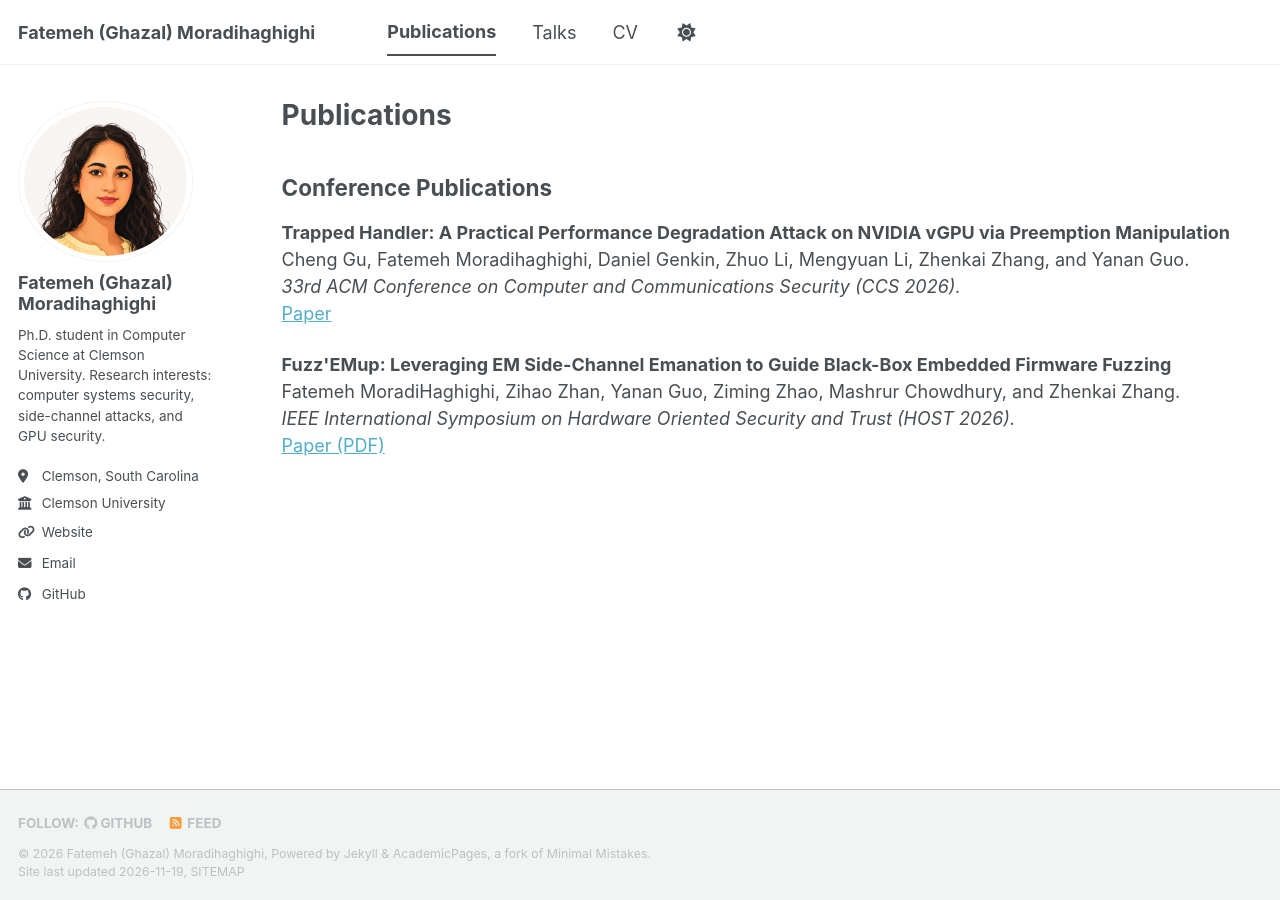
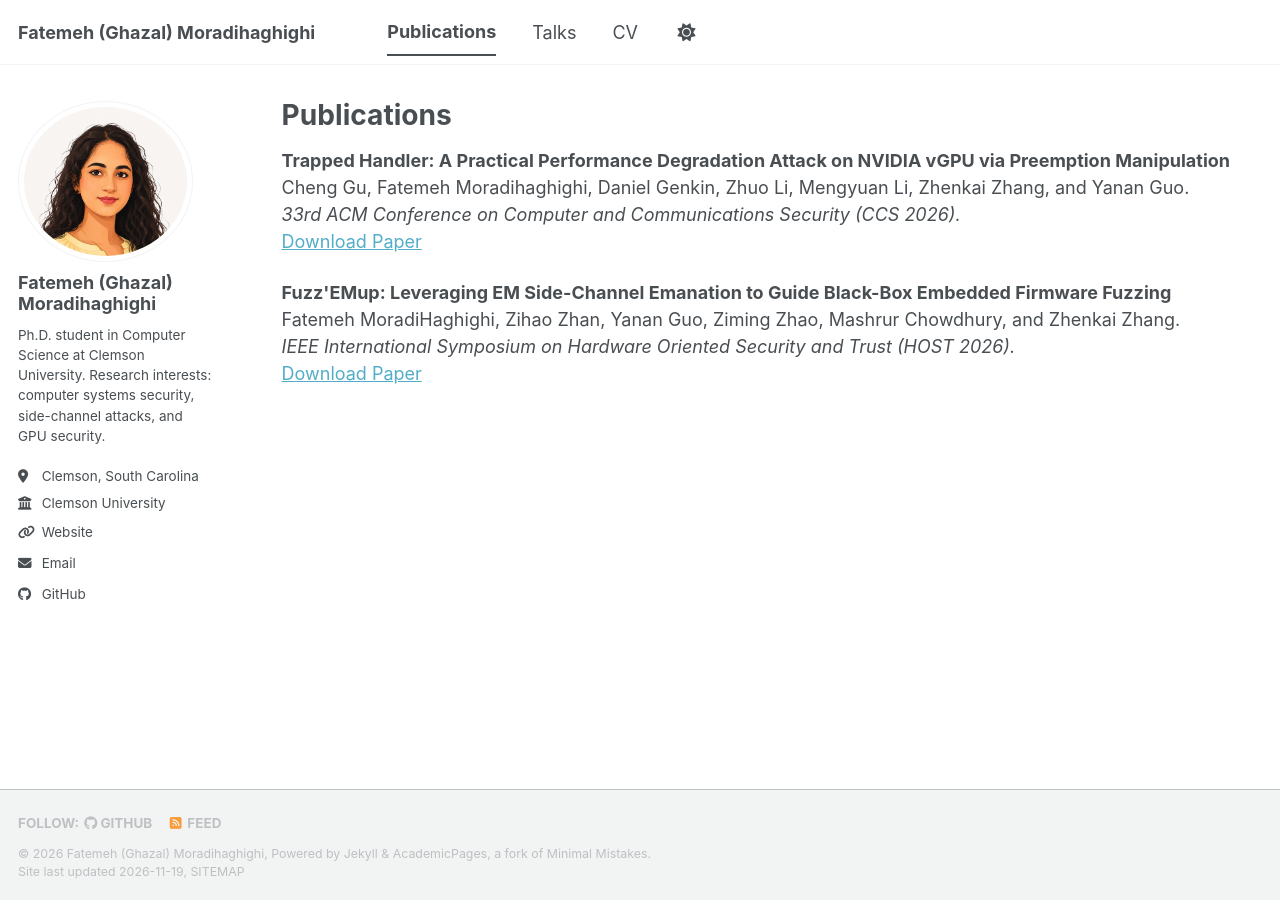
Before and after one commit to ghazalmoradihaghighi/ghazalmoradihaghighi.github.io, a Jekyll site: the page built from _pages/publications.html, in a window 1280 px wide. Built offline with Jekyll 4.4.1, drawn with Linux system fonts in a browser that asks for light colours; a script bundle is joined from its source files by our own code; library files that are not in the unit come from our copies.

Commit message:
Simplify publications and talks pages

```diff
--- a/_pages/publications.html
+++ b/_pages/publications.html
@@ -5,18 +5,18 @@ permalink: /publications/
 author_profile: true
 ---
 
-<h2>Conference Publications</h2>
+
 
 <p>
 <strong>Trapped Handler: A Practical Performance Degradation Attack on NVIDIA vGPU via Preemption Manipulation</strong><br>
 Cheng Gu, Fatemeh Moradihaghighi, Daniel Genkin, Zhuo Li, Mengyuan Li, Zhenkai Zhang, and Yanan Guo.<br>
 <em>33rd ACM Conference on Computer and Communications Security (CCS 2026).</em><br>
-<a href="https://doi.org/10.1145/3830454.3846621">Paper</a>
+<a href="https://doi.org/10.1145/3830454.3846621">Download Paper</a>
 </p>
 
 <p>
 <strong>Fuzz'EMup: Leveraging EM Side-Channel Emanation to Guide Black-Box Embedded Firmware Fuzzing</strong><br>
 Fatemeh MoradiHaghighi, Zihao Zhan, Yanan Guo, Ziming Zhao, Mashrur Chowdhury, and Zhenkai Zhang.<br>
 <em>IEEE International Symposium on Hardware Oriented Security and Trust (HOST 2026).</em><br>
-<a href="/files/2026_FuzzEMup_HOST.pdf">Paper (PDF)</a>
+<a href="/files/2026_FuzzEMup_HOST.pdf">Download Paper</a>
 </p>
--- a/_pages/talks.html
+++ b/_pages/talks.html
@@ -5,7 +5,7 @@ permalink: /talks/
 author_profile: true
 ---
 
-<h2>2026</h2>
+
 
 <p>
 <strong>Beyond Software Feedback: Using Physical Signals to Guide Firmware Fuzzing in Vehicular Electronic Control Units</strong><br>
```
